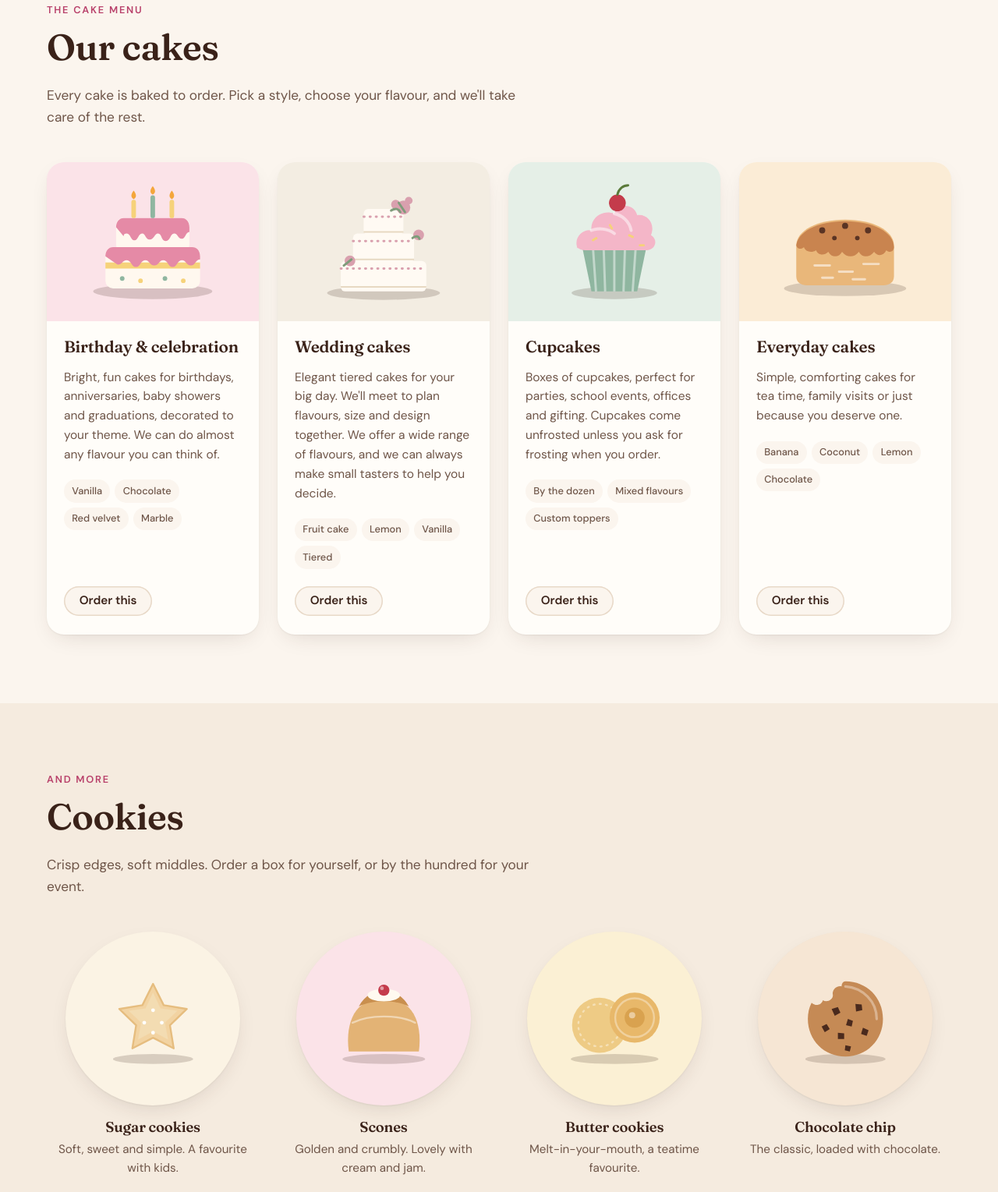
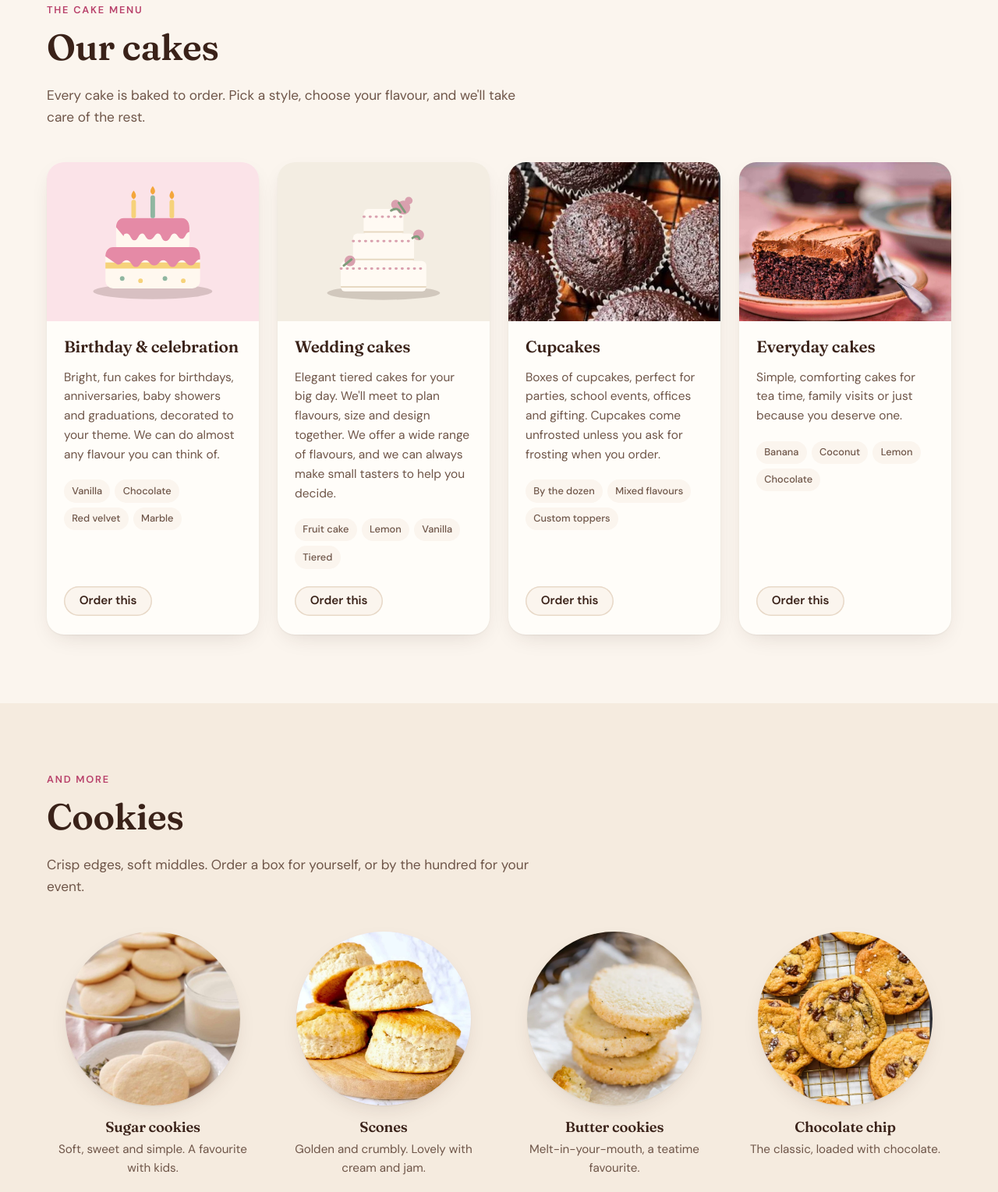
Before and after one commit to sujjas/lilelus, a plain HTML site: page index.html in a window 1280 px wide. Shown: the part 829-2358 px from the top of the page at 78% size. Drawn offline with Linux system fonts and the light colour scheme.

Commit message:
Use real photos on the cookie, cupcake and everyday cake cards
Replaces the drawings on all four cookie cards (sugar cookies, scones,
butter cookies, chocolate chip) and on the Cupcakes and Everyday cakes
cards with photos. Card photos are now positioned inside a fixed frame
so a tall photo can't stretch its card taller than the others.

Co-Authored-By: Claude Opus 5.5 <noreply@anthropic.com>

```diff
--- a/index.html
+++ b/index.html
@@ -202,7 +202,7 @@
 
           <article class="card reveal">
             <div class="card-media" style="--bg:#e5efe7">
-              <svg class="ill" style="--c1:#f4b6c8;--c2:#8fb6a0;--c3:#f6d27a"><use href="#ill-cupcake"/></svg>
+              <img src="images/chocolate-cupcakes.webp" alt="Chocolate cupcakes in white paper cases on a cooling rack">
             </div>
             <div class="card-body">
               <h3>Cupcakes</h3>
@@ -214,7 +214,7 @@
 
           <article class="card reveal">
             <div class="card-media" style="--bg:#fbecd6">
-              <svg class="ill" style="--c1:#c9844f;--c2:#e9b77a;--c3:#5a3424"><use href="#ill-everyday"/></svg>
+              <img src="images/chocolate-everyday-cake.jpg" alt="A slice of chocolate cake with chocolate frosting on a plate">
             </div>
             <div class="card-body">
               <h3>Everyday cakes</h3>
@@ -239,28 +239,28 @@
         <div class="grid grid-cookies">
           <article class="mini reveal">
             <div class="mini-media" style="--bg:#fbf3e4">
-              <svg class="ill" style="--c1:#f3dcb2"><use href="#ill-sugar"/></svg>
+              <img src="images/sugar-cookies.jpg" alt="Round sugar cookies on a plate with a glass of milk">
             </div>
             <h3>Sugar cookies</h3>
             <p>Soft, sweet and simple. A favourite with kids.</p>
           </article>
           <article class="mini reveal">
             <div class="mini-media" style="--bg:#fbe3e8">
-              <svg class="ill" style="--c1:#e3b375;--c2:#c98f4e"><use href="#ill-scone"/></svg>
+              <img src="images/scones.jpg" alt="A pile of golden scones on a wooden board">
             </div>
             <h3>Scones</h3>
             <p>Golden and crumbly. Lovely with cream and jam.</p>
           </article>
           <article class="mini reveal">
             <div class="mini-media" style="--bg:#fbf0d4">
-              <svg class="ill" style="--c1:#eecb85;--c2:#e8b86a;--c3:#d9a24f"><use href="#ill-butter"/></svg>
+              <img src="images/butter-cookies.webp" alt="A stack of round butter cookies on a plate">
             </div>
             <h3>Butter cookies</h3>
             <p>Melt-in-your-mouth, a teatime favourite.</p>
           </article>
           <article class="mini reveal">
             <div class="mini-media" style="--bg:#f6e6d4">
-              <svg class="ill" style="--c1:#c58a55;--c2:#4a2a1d"><use href="#ill-cookie"/></svg>
+              <img src="images/chocolate-chip-cookies.webp" alt="Chocolate chip cookies sprinkled with sea salt on a cooling rack">
             </div>
             <h3>Chocolate chip</h3>
             <p>The classic, loaded with chocolate.</p>
--- a/styles.css
+++ b/styles.css
@@ -199,7 +199,9 @@ a { color: inherit; }
 .card-media .ill, .mini-media .ill { width: 72%; height: auto; aspect-ratio: 200 / 170; transition: transform .35s ease; }
 .card:hover .card-media .ill { transform: scale(1.05) rotate(-2deg); }
 /* Real photos dropped into a card fill the frame */
-.card-media img, .mini-media img { width: 100%; height: 100%; object-fit: cover; }
+.card-media, .mini-media { position: relative; overflow: hidden; }
+/* Absolute so a tall photo can't stretch the frame taller than the drawings */
+.card-media img, .mini-media img { position: absolute; inset: 0; width: 100%; height: 100%; object-fit: cover; }
 
 .card-body { display: flex; flex-direction: column; gap: 4px; padding: 22px 22px 24px; flex: 1; }
 .card-body p { color: var(--ink-soft); font-size: .97rem; }
```
Also changed, not shown: images/butter-cookies.webp (added), images/chocolate-chip-cookies.webp (added), images/chocolate-cupcakes.webp (added), images/chocolate-everyday-cake.jpg (added), images/scones.jpg (added), images/sugar-cookies.jpg (added).
